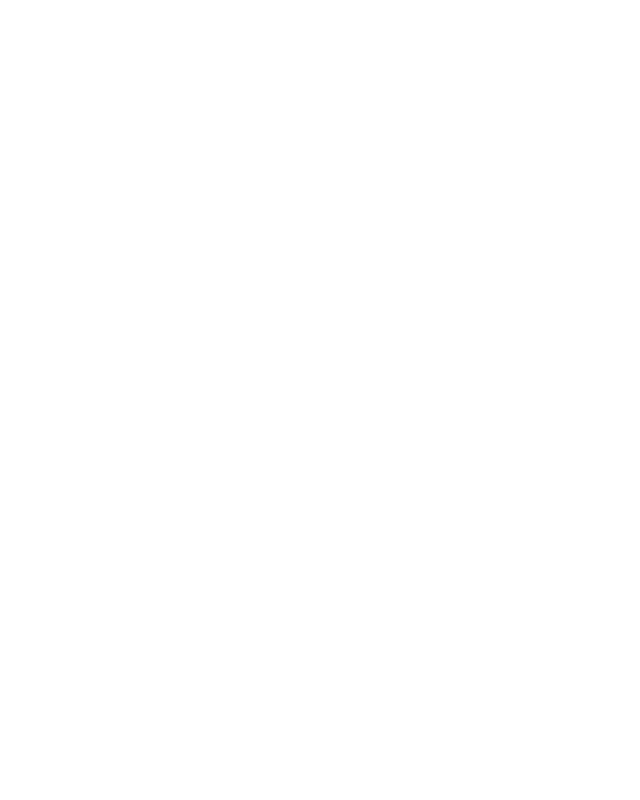
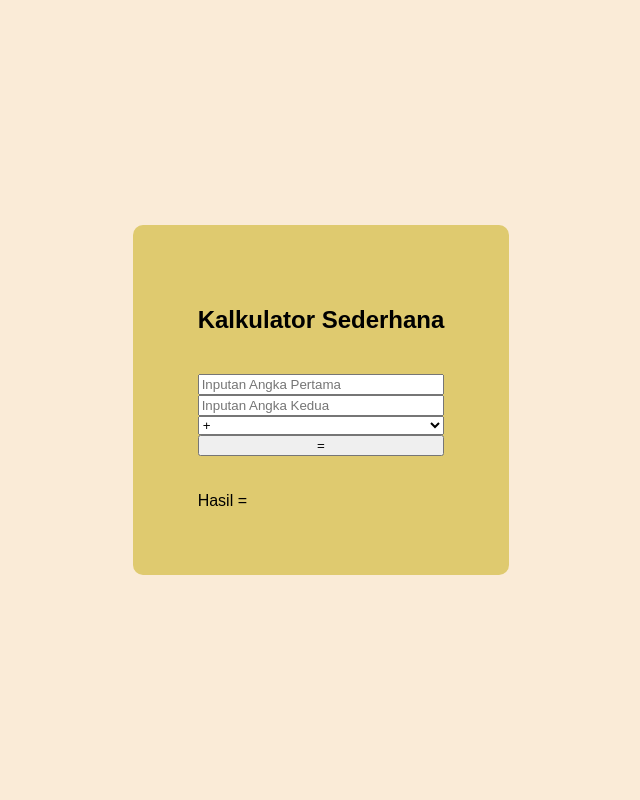
Before and after one commit to DaffaGalang/belajar_PHP, a PHP site: page / in a window 1280 px wide. Before the commit the part shown is empty. Shown: the whole page, without its empty margins (319-959 px from the left). Run offline with PHP 8.4, Linux system fonts and the light colour scheme.

Commit message:
19 juni jam 10:49

```diff
--- a/calculator/index.php
+++ b/calculator/index.php
@@ -4,8 +4,35 @@
     <meta charset="UTF-8">
     <meta name="viewport" content="width=device-width, initial-scale=1.0">
     <title>Latihan Calculator</title>
+    <link rel="stylesheet" href="style.css">
 </head>
 <body>
 
+<div class="calculator-conteiner">
+        <h1>Kalkulator Sederhana</h1>
+
+        <form action="index.php" class="calculator-form" method="post">
+            <input type="number" name="num1", id="num1" placeholder="Inputan Angka Pertama">
+            <input type="number" name="num2", id="num2" placeholder="Inputan Angka Kedua">
+
+            <select name="opperator" id="oppertor">
+                    <option value="tambah">+</option>
+                    <option value="kurang">-</option>
+                    <option value="kali">x</option>
+                    <option value="bagi">:</option>
+            </select>
+
+            <button type="submit" name="calculate" class="cal-btn"> = </button><br><br>
+
+            <div> Hasil = </div>
+        </form>
+</div>
+
+<?php
+        // $num1 = $_GET["num1"];
+        // $num2 = $_GET["num2"];
+
+?>
+
 </body>
 </html>
--- /dev/null
+++ b/calculator/style.css
@@ -0,0 +1,30 @@
+body{
+    font-family: Arial, Helvetica, sans-serif;
+    background-color: antiquewhite;
+    display: flex;
+    justify-content: center;
+    align-items: center;
+    height: 100vh;
+    margin: 0;
+}
+
+.calculator-conteiner{
+    background-color: rgb(223, 202, 111);
+    padding: 65px;
+    display: flex;
+    flex-direction: column;
+    gap: 20px;
+    border-radius: 10px;
+    box-shadow: 0 6px, 10px rgba(0,0,0,0.1);
+}
+
+h1{
+    margin-bottom: 20px;
+    font-size: 24px;
+}
+
+.calculator-form{
+    display: flex;
+    flex-direction: column;
+
+}
--- a/handling/aye.php
+++ b/handling/aye.php
@@ -14,10 +14,12 @@
 $errors = [];
 
 if (isset($_POST['name']) && isset($_POST['ttl']) && isset($_POST['email'])
-    && !empty($_POST['name']) && !empty($_POST['ttl']) && !empty($_POST['email'])) { //bisa menggunakan isset() atau !empty()
+    && !empty($_POST['name']) && !empty($_POST['ttl']) && !empty($_POST['email'])) {
     $name = $_POST['name'];
     $ttl = $_POST['ttl'];
     $email = $_POST['email'];
+    // isset = memastika data dikirim dari form
+    // !empty = memastikan data tidak kosong
 
     // Validasi email
     if (!filter_var($_POST['email'], FILTER_VALIDATE_EMAIL)) {
@@ -28,7 +30,7 @@
         echo "Email saya adalah " . htmlspecialchars($email);
     }
 } else {
-    $errors[] = "Semua data harus diisi";
+    $errors[] = "Semua data harus diisi / isi data dengan benar";
 }
 
 // Tampilkan error jika ada
```
